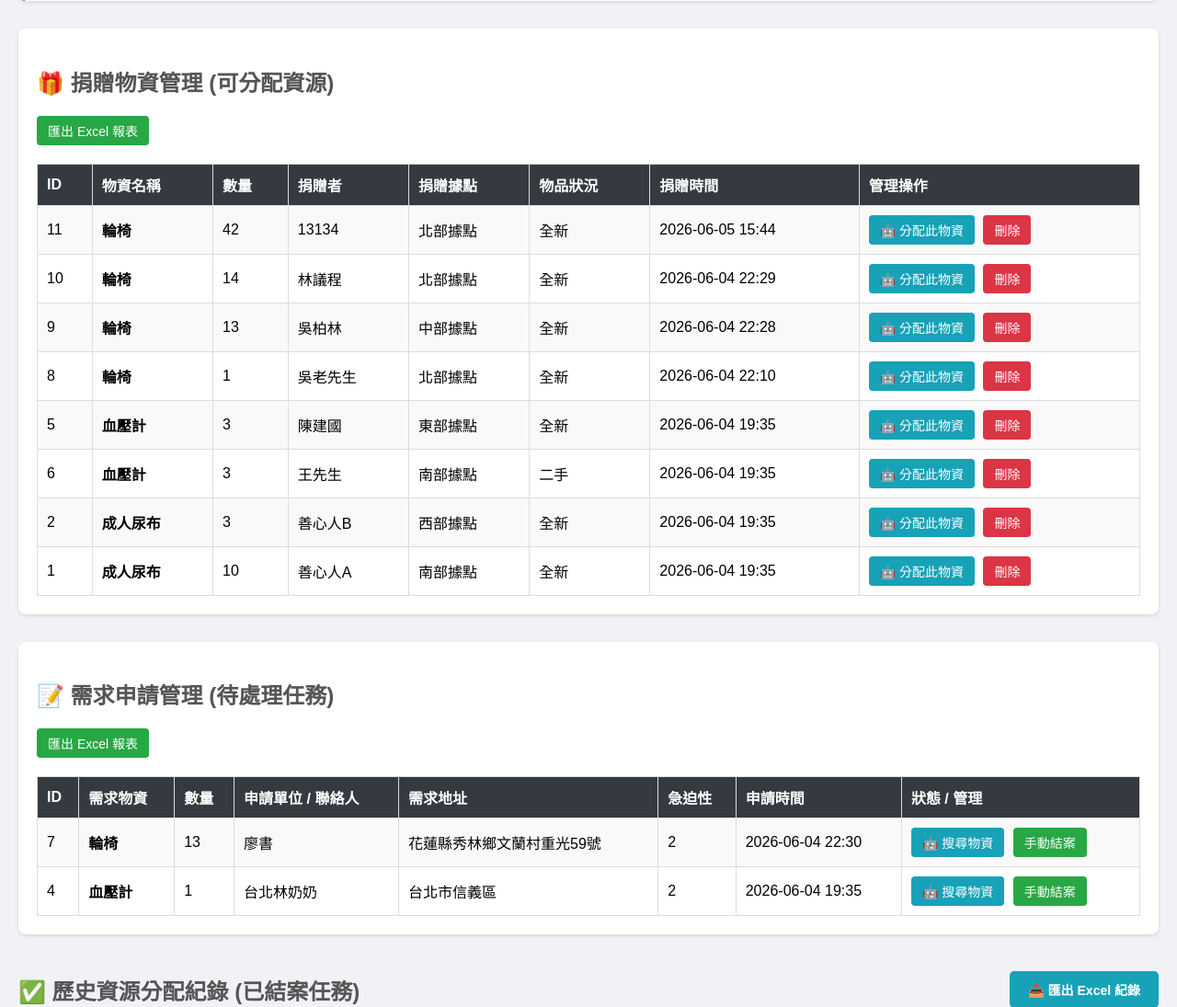
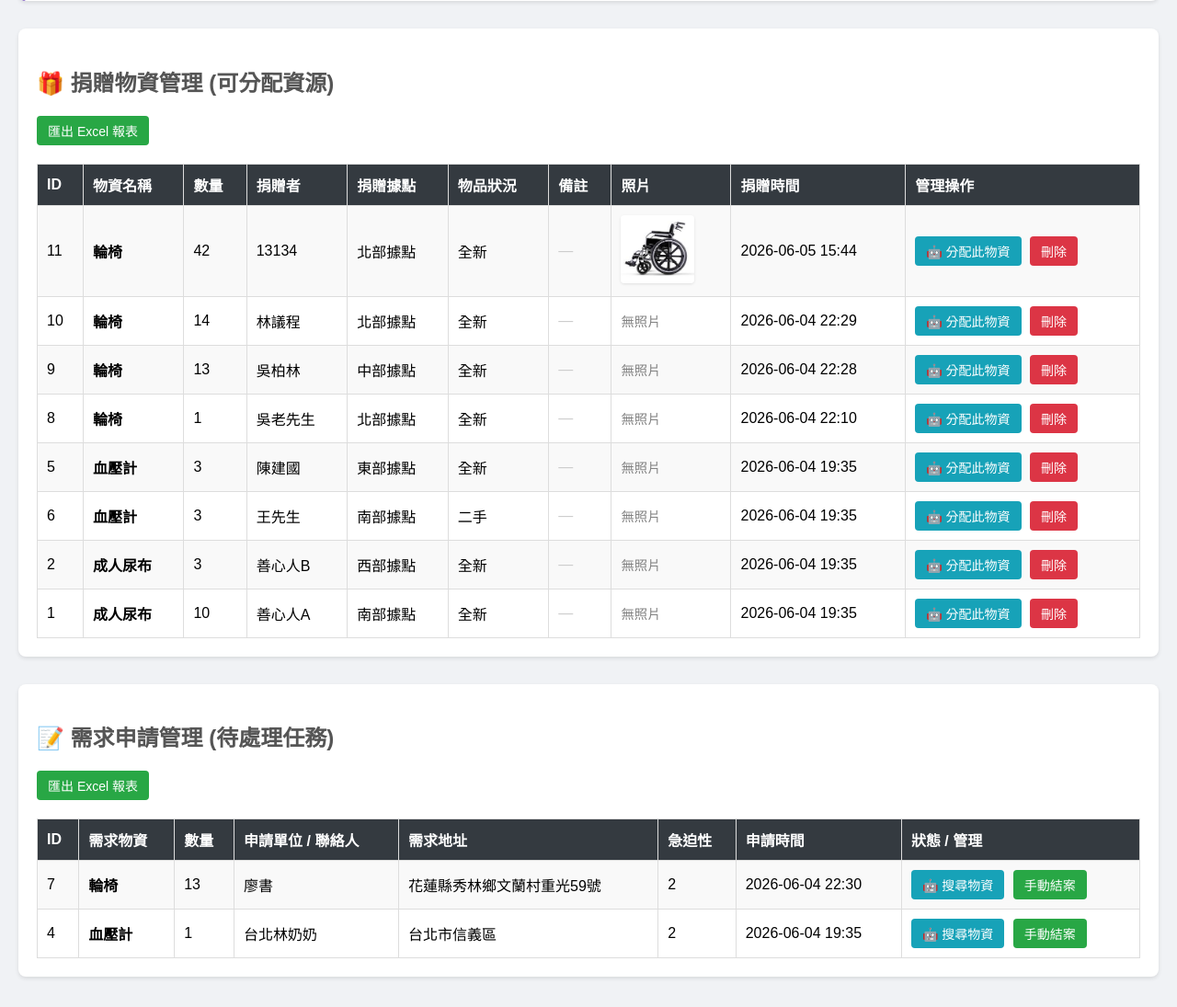
Before and after one commit to kaula147839/dothing, a Flask app: page /admin?password=1234 in a window 1280 px wide. Shown: the part 652-1747 px from the top of the page at 92% size. Run offline with Flask 3, Linux system fonts and the light colour scheme; data comes from the database, SQL or seed files in the repository; both versions use the stored data as it was after the commit.

Commit message:
新增備註，修復無照片

```diff
--- a/app.py
+++ b/app.py
@@ -40,6 +40,7 @@ class Donation(db.Model):
     # 新增這行：記錄照片的檔名 (允許空白)
     image_filename = db.Column(db.String(200), nullable=True)
     timestamp = db.Column(db.DateTime, default=datetime.now)
+
 
 class RequestItem(db.Model):
     id = db.Column(db.Integer, primary_key=True)
@@ -265,29 +266,35 @@ def donate():
         if item == '其他':
             item = request.form.get('other_item')
 
-        # 新增：處理照片上傳的邏輯
+        # 處理照片上傳的邏輯
         photo = request.files.get('photo')
         filename = None # 預設為沒有照片
         if photo and photo.filename != '':
-            # 過濾檔名確保安全
-            filename = secure_filename(photo.filename)
-            # 存檔到 static/uploads/ 裡面
+            # 💡 聰明重新命名大法：抓取副檔名 (例如 .jpg 或 .png)
+            import os
+            import time
+            ext = os.path.splitext(photo.filename)[1]
+
+            # 用當前時間的數字當作新檔名 (例如 1717567200.jpg)，保證不重複且沒有中文問題！
+            filename = f"{int(time.time())}{ext}"
+
+            # 存檔到指定的資料夾
             photo.save(os.path.join(app.config['UPLOAD_FOLDER'], filename))
 
+        # 建立資料庫物件
         new_item = Donation(
             item_name=item,
             quantity=request.form.get('quantity'),
             donor_name=request.form.get('donor_name'),
-            # 新增這行：抓取表單中的 condition 數值
             condition=request.form.get('condition'),
-            # 新增這行：抓取表單中的地址資料
             address=request.form.get('address'),
-            # 新增這行：抓取表單中的電話資料
-            phone=request.form.get('phone')
-            )
+            phone=request.form.get('phone'),
+            image_filename=filename, # ✨【關鍵修復】把圖片檔名乖乖寫入資料庫！
+            remarks=request.form.get('remarks') # ✨【新增】抓取表單中的備註資料
+        )
         db.session.add(new_item)
         db.session.commit()
-        return redirect(url_for('list_donations')) # 或 redirect(url_for('home'))
+        return redirect(url_for('list_donations'))
 
     return render_template('donate.html')
 
@@ -380,10 +387,10 @@ def export_donations_excel():
 
 @app.route('/export_requests')
 def export_requests_excel():
-    # 改成抓取需求清單的資料庫
-    req_items = RequestItem.query.all()
+    # ⚡ 關鍵修改：只抓取尚未結案 (is_fulfilled=False) 的需求清單
+    req_items = RequestItem.query.filter_by(is_fulfilled=False).all()
 
-    # 1. 建立一個大的 DataFrame (對應需求的欄位)
+    # 1. 建立一個大的 DataFrame
     data = [{
         "ID": req.id,
         "申請單位 / 聯絡人": req.requester_name,
@@ -391,7 +398,7 @@ def export_requests_excel():
         "數量": req.quantity,
         "需求地址": req.address,
         "急迫性 (1-5)": req.urgency,
-        "處理狀態": "✅ 已結案" if req.is_fulfilled else "⏳ 等待媒合中",
+        "處理狀態": "⏳ 等待媒合中",  # 這裡直接寫死，因為抓出來的肯定都還沒結案！
         "申請時間": req.timestamp.strftime('%Y-%m-%d %H:%M')
     } for req in req_items]
 
@@ -403,28 +410,23 @@ def export_requests_excel():
     # 3. 使用 ExcelWriter 來寫入多個 Sheet
     with pd.ExcelWriter(output, engine='openpyxl') as writer:
 
-        # 【防呆機制】：如果目前沒有任何需求，就只印出空表頭，避免下面的迴圈報錯
+        # 【防呆機制】：如果目前沒有任何需求，就只印出空表頭
         if df_all.empty:
-            df_all.to_excel(writer, sheet_name='全部需求資料', index=False)
+            df_all.to_excel(writer, sheet_name='待處理需求資料', index=False)
         else:
             # Sheet 1: 所有資料總表
-            df_all.to_excel(writer, sheet_name='全部需求資料', index=False)
+            df_all.to_excel(writer, sheet_name='待處理需求資料', index=False)
 
             # Sheet 2, 3, ... : 依照需求物資名稱分組
-            # 取得所有獨特的需求物資名稱
             unique_items = df_all['需求物資'].unique()
             for item_name in unique_items:
-                # 篩選出該物資的資料
                 df_subset = df_all[df_all['需求物資'] == item_name]
-                # 寫入對應名稱的 Sheet (Excel 的 sheet 名稱限制 31 字以內)
-                # 如果使用者填了很長的「其他」物資名稱，這裡會自動截斷防止報錯
                 writer_name = str(item_name)[:31]
                 df_subset.to_excel(writer, sheet_name=writer_name, index=False)
 
     output.seek(0)
-    # 下載的檔名改成 requests_report.xlsx
+    # 匯出檔名不變，還是 requests_report.xlsx
     return send_file(output, download_name="requests_report.xlsx", as_attachment=True)
-
 # --- 新增一個專門匯出「已結案需求」的 Excel 路由，讓管理員可以專門下載歷史紀錄 ---
 @app.route('/export_history')
 def export_history_excel():
--- a/templates/admin.html
+++ b/templates/admin.html
@@ -71,7 +71,7 @@
                 <th>捐贈者</th>
                 <th>捐贈據點</th>
                 <th>物品狀況</th>
-                <th>捐贈時間</th>
+                <th>備註</th> <th>照片</th> <th>捐贈時間</th>
                 <th>管理操作</th>
             </tr>
 
@@ -83,6 +83,23 @@
                 <td>{{ item.donor_name }}</td>
                 <td>{{ item.address }}</td>
                 <td>{{ item.condition }}</td>
+
+                <td>
+                    {% if item.remarks %}
+                        {{ item.remarks }}
+                    {% else %}
+                        <span style="color: #ccc;">—</span>
+                    {% endif %}
+                </td>
+
+                <td>
+                    {% if item.image_filename %}
+                        <img src="{{ url_for('static', filename='uploads/' + item.image_filename) }}" alt="物資照片" style="max-width: 80px; max-height: 80px; border-radius: 4px; box-shadow: 0 1px 3px rgba(0,0,0,0.1);">
+                    {% else %}
+                        <span style="color: gray; font-size: 0.9em;">無照片</span>
+                    {% endif %}
+                </td>
+
                 <td>{{ item.timestamp.strftime('%Y-%m-%d %H:%M') }}</td>
                 <td>
                     <a href="/match/{{ item.id }}" class="btn" style="background-color: #17a2b8; margin-right: 5px;">🤖 分配此物資</a>
@@ -92,7 +109,7 @@
             </tr>
             {% else %}
             <tr>
-                <td colspan="8" style="text-align:center;">目前沒有任何捐贈資料</td>
+                <td colspan="10" style="text-align:center;">目前沒有任何捐贈資料</td>
             </tr>
             {% endfor %}
         </table>
--- a/templates/donate.html
+++ b/templates/donate.html
@@ -62,7 +62,10 @@
             <label>物資照片 (可現場拍攝或上傳)：</label>
             <input type="file" name="photo" accept="image/*" capture="environment">
         </div>
-
+    <div style="margin-bottom: 15px;">
+        <label style="font-weight: bold;">備註 (選填)：</label>
+        <textarea name="remarks" rows="3" style="width: 100%; padding: 8px; border-radius: 4px; border: 1px solid #ccc;" placeholder="例如：平日白天方便聯絡、物品有些許刮痕...等"></textarea>
+    </div>
         <button type="submit">確認送出</button>
     </form>
     <br>
```
Also changed, not shown: templates/donations.html (+9 -1 lines), charity.db, static/uploads/1780645454.jpg (added), 1 other file.
